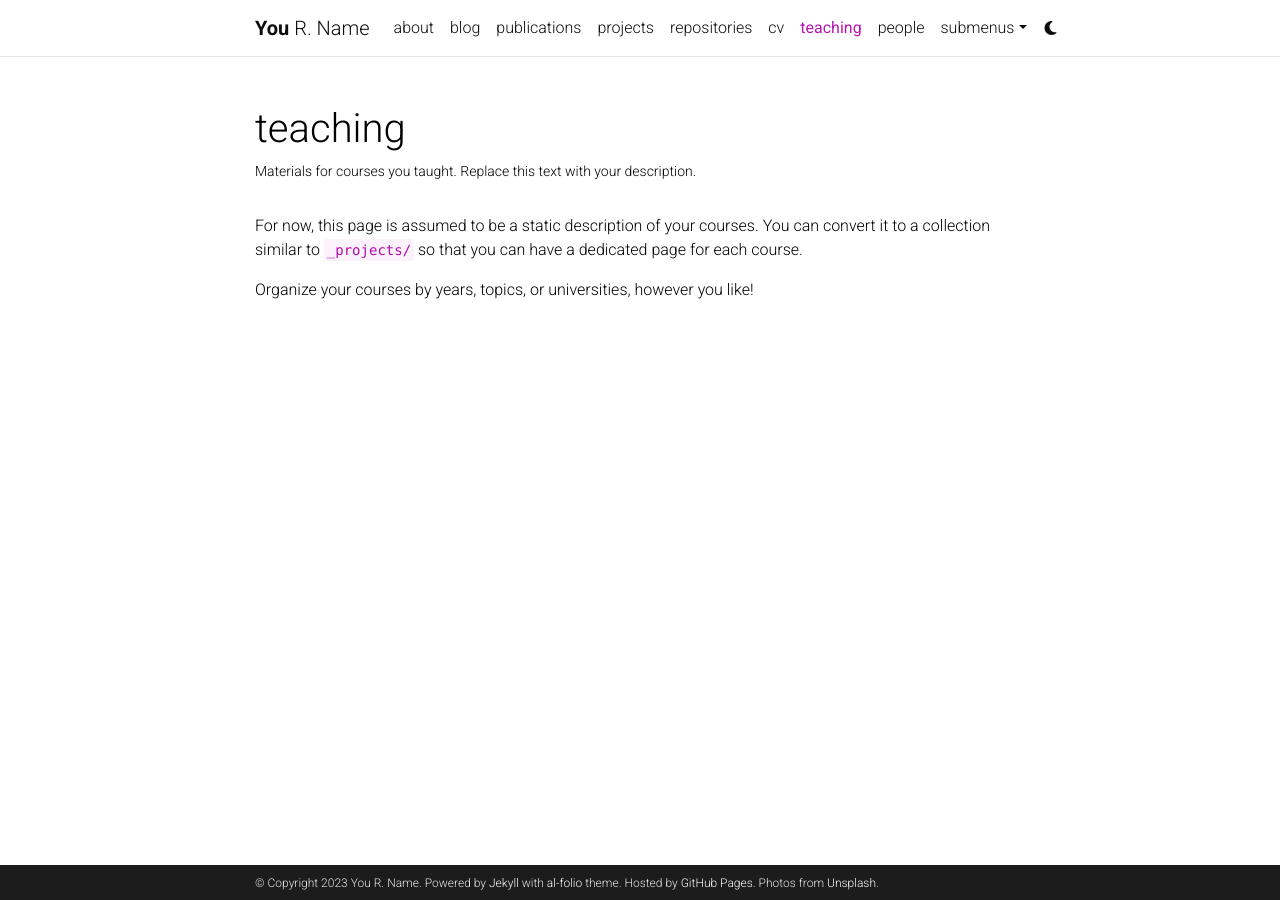
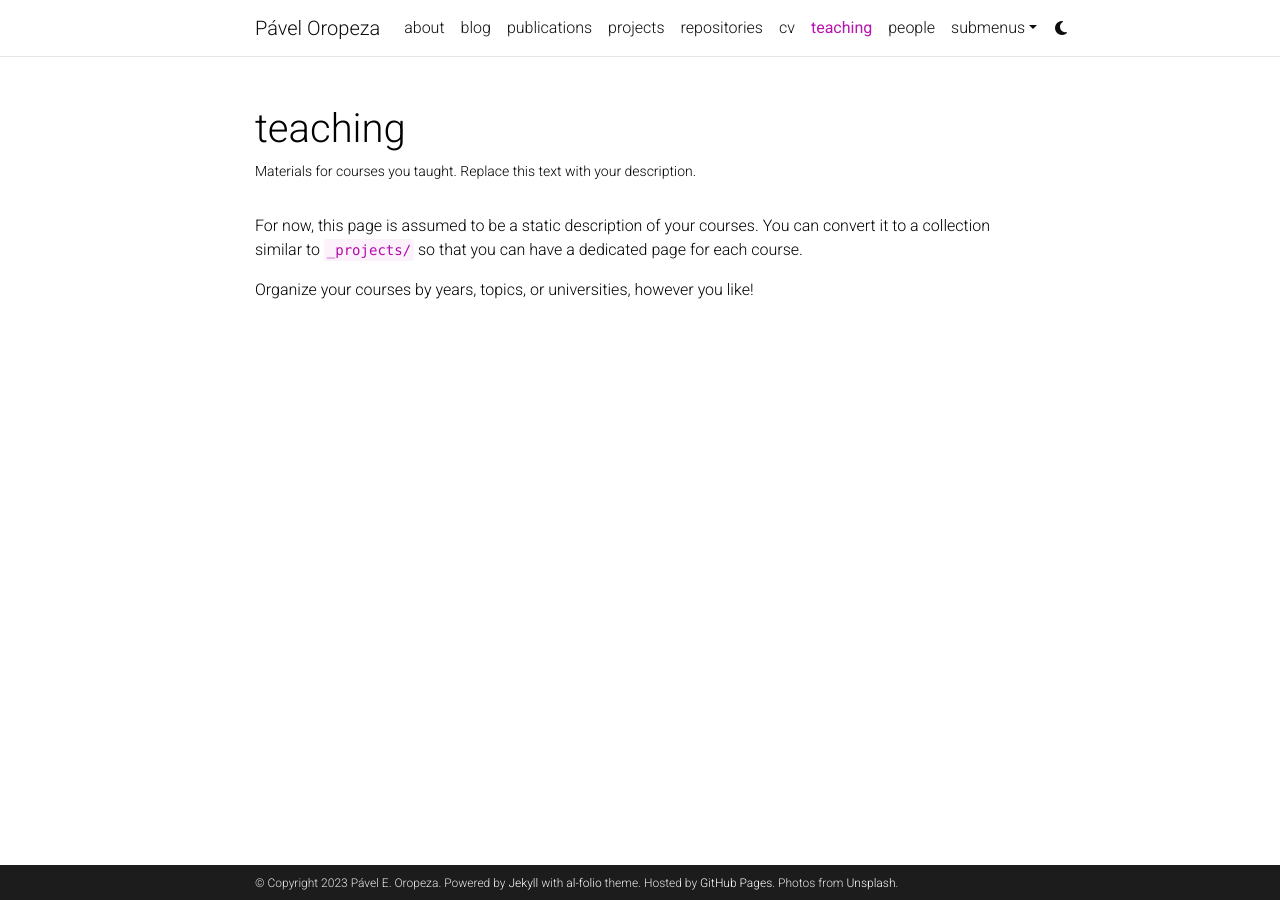
Before and after one commit to paveloropeza/paveloropeza.github.io, a Jekyll site: the page built from _pages/teaching.md, in a window 1280 px wide. Built offline with Jekyll 4.4.1, drawn with Linux system fonts in a browser that asks for light colours; comment, search, counter and statistics services are not loaded; a style sheet for code colours, icons or effects is not loaded.

Commit message:
Update _config.yml
Add email, language and URL

```diff
--- a/_config.yml
+++ b/_config.yml
@@ -2,11 +2,11 @@
 # Site settings
 # -----------------------------------------------------------------------------
 
-title: blank # the website title (if blank, full name will be used instead)
-first_name: You
-middle_name: R.
-last_name: Name
-email: you@example.com
+title: Pável Oropeza # the website title (if blank, full name will be used instead)
+first_name: Pável
+middle_name: E.
+last_name: Oropeza
+email: poropeza@atmosfera.unam.mx
 description: > # the ">" symbol means to ignore newlines until "footer_text:"
   A simple, whitespace theme for academics. Based on [*folio](https://github.com/bogoli/-folio) design.
 footer_text: >
@@ -15,11 +15,11 @@ footer_text: >
   Photos from <a href="https://unsplash.com" target="_blank">Unsplash</a>.
 keywords: jekyll, jekyll-theme, academic-website, portfolio-website  # add your own keywords or leave empty
 
-lang: en # the language of your site (for example: en, fr, cn, ru, etc.)
+lang: es # the language of your site (for example: en, fr, cn, ru, etc.)
 icon: ⚛️  # the emoji used as the favicon (alternatively, provide image name in /assets/img/)
 
-url: https://alshedivat.github.io # the base hostname & protocol for your site
-baseurl: /al-folio # the subpath of your site, e.g. /blog/. Leave blank for root
+url: https://paveloropeza.github.io # the base hostname & protocol for your site
+baseurl:  # the subpath of your site, e.g. /blog/. Leave blank for root
 last_updated: false # set to true if you want to display last updated in the footer
 impressum_path:  # set to path to include impressum link in the footer, use the same path as permalink in a page, helps to conform with EU GDPR
 
```
